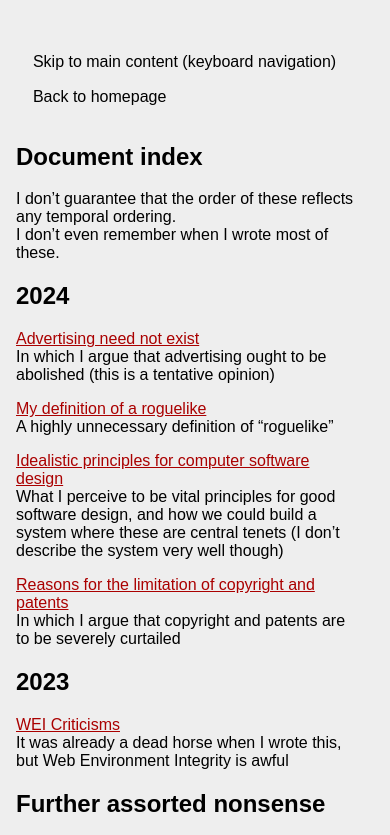
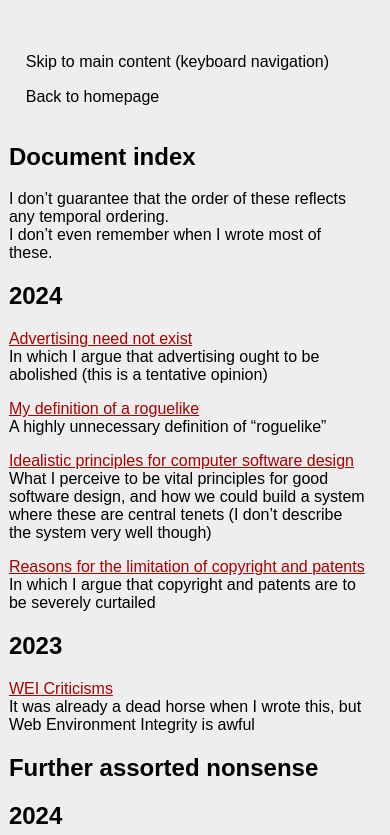
Before and after one commit to schuelermine/schuelermine.github.io, an Eleventy site: page src/writing/index.md in a window 390 px wide. Shown: the top 835 px of the page. Built offline with nearby package versions, Linux system fonts and the light colour scheme; Eleventy itself is replaced by a stand-in of ours; files that its build step writes are made by us from their sources; what slug would draw is missing.

Commit message:
Various things

```diff
--- a/src/style.scss
+++ b/src/style.scss
@@ -82,8 +82,18 @@ h6 {
     text-wrap: balance;
 }
 
+$min-max-content-width: 80ch;
+$max-max-content-width: 110ch;
+$mid-max-content-width: 45dvw;
+$max-content-width: clamp($min-max-content-width, $mid-max-content-width, $max-max-content-width);
+$max-left-comment-width: 30ch;
+$min-left-comment-width: 20ch;
+$empty-width: 10ch;
+$body-horizontal-margin: 1ch;
+$layout-cutoff: $min-left-comment-width + $min-max-content-width + $empty-width + $body-horizontal-margin;
+
 body {
-    margin: 3.3em 1em;
+    margin: 3.3em $body-horizontal-margin;
     display: grid;
     grid-template-rows: auto auto auto;
     grid-template-areas: "header" "nav" "main";
@@ -99,8 +109,7 @@ body {
         width: max-content;
         margin-left: 2ex;
         margin-bottom: 2ex;
-        display: grid;
-        grid-auto-flow: column;
+        display: flex;
         gap: 2em;
 
         >* {
@@ -112,18 +121,9 @@ body {
         grid-area: main;
         display: grid;
 
-        $min-max-content-width: 80ch;
-        $max-max-content-width: 110ch;
-        $mid-max-content-width: 45dvw;
-        $max-content-width: clamp($min-max-content-width, $mid-max-content-width, $max-max-content-width);
-        $max-left-comment-width: 30ch;
-        $min-left-comment-width: 20ch;
-        $padding-width: 10ch;
-        $layout-cutoff: $min-left-comment-width + $min-max-content-width + $padding-width;
-
         @media (width > $layout-cutoff) {
             grid-template:
-                "left-comment content padding" auto / auto auto $padding-width;
+                "left-comment content empty" auto / auto auto $empty-width;
 
             >#left-comment {
                 min-width: $min-left-comment-width;
```
Also changed, not shown: docs/writing/2024-advertising/index.html (+1 -1 lines), src/writing/2024-advertising.md (+1 -1 lines), docs/style.css.
